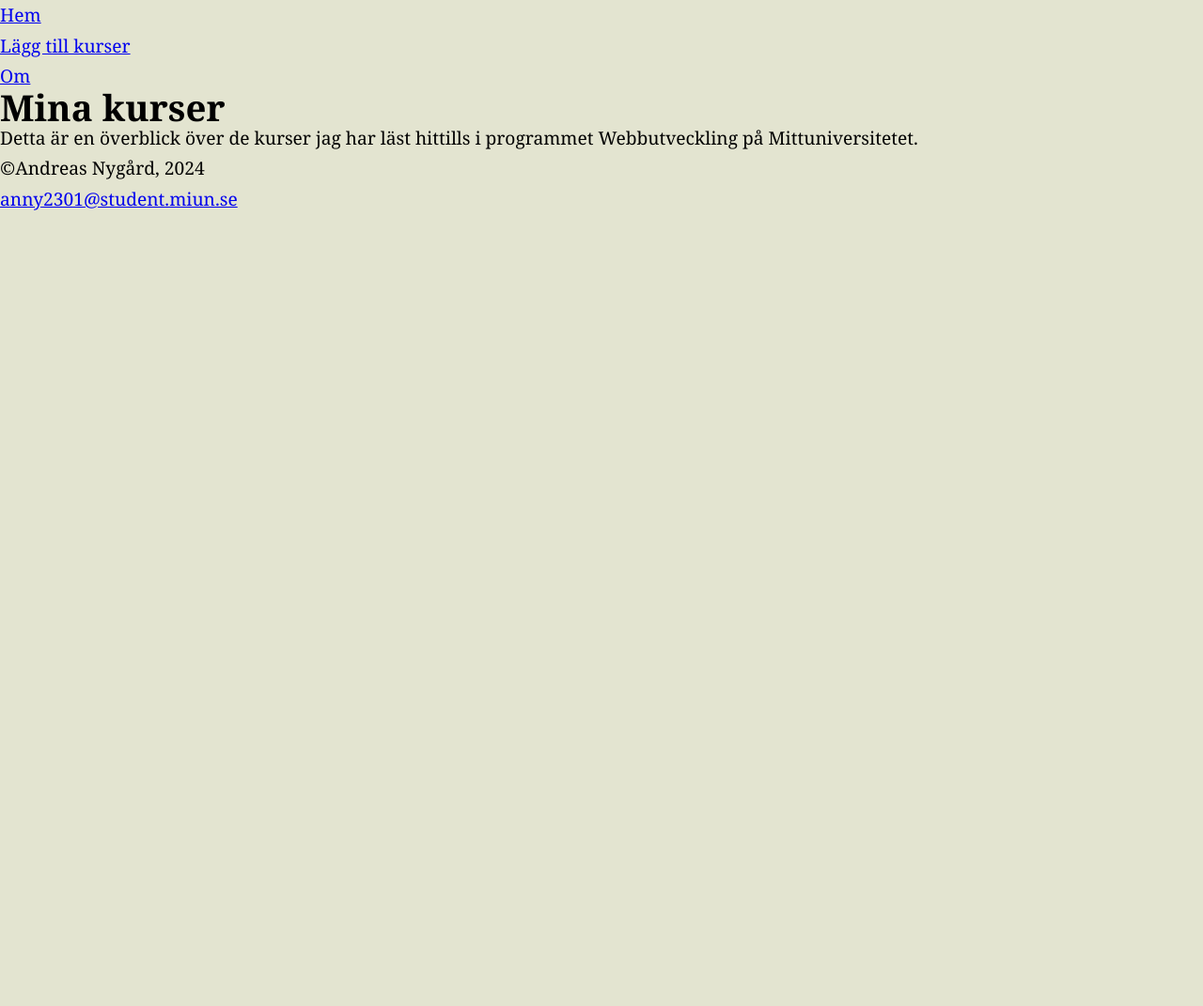
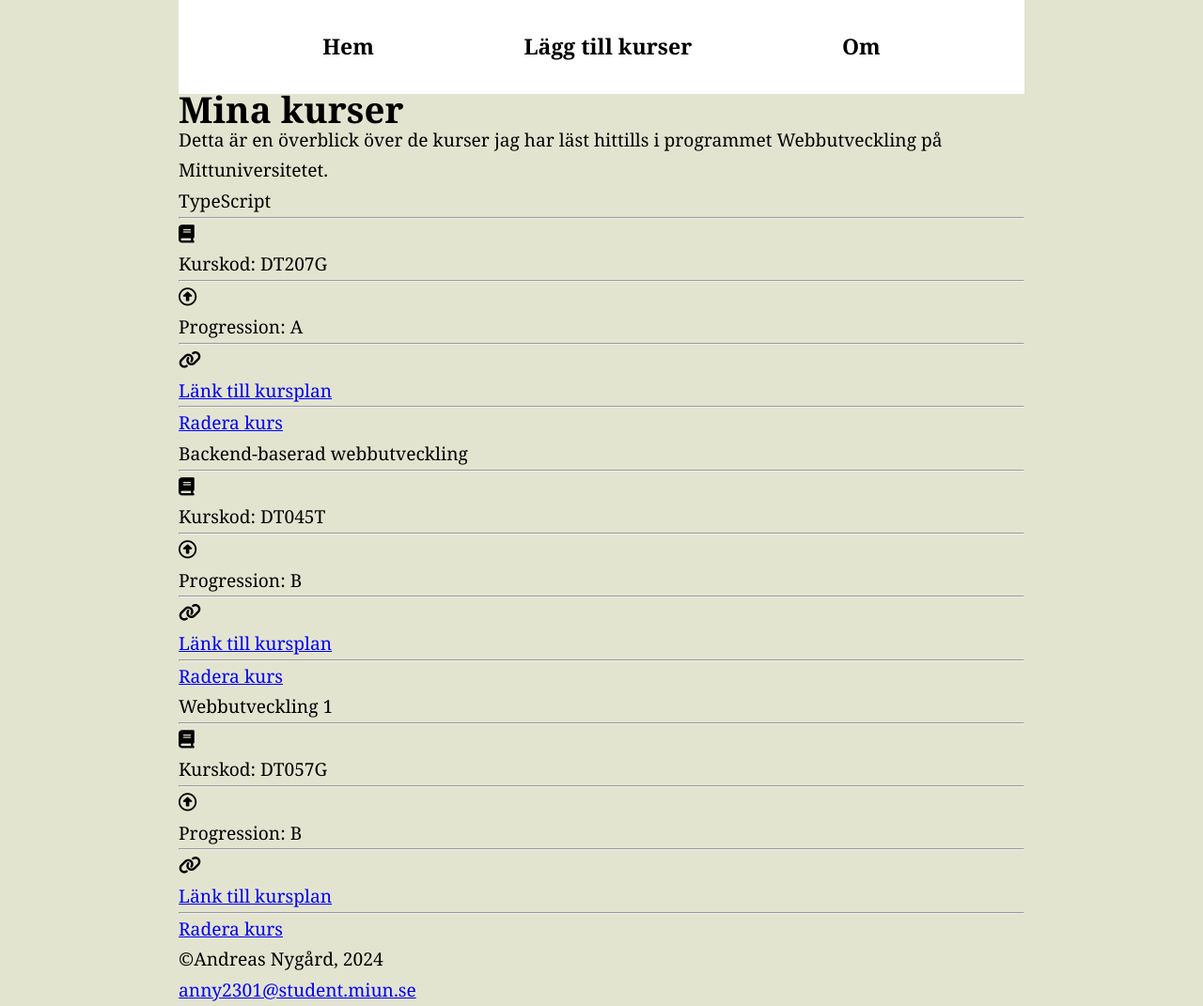
Before and after one commit to Nygaaard/backend-uppgift, a Node server app: page / in a window 1280 px wide. Shown: the whole page at 94% size. Before the commit the page ends 224 px from the top, so only its background shows below. Run offline with Node 20, Linux system fonts and the light colour scheme; data comes from the database, SQL or seed files in the repository; both versions use the stored data as it was after the commit; some libraries are stand-ins or nearby versions.

Commit message:
Displayed existing courses, in database, on index page. Added some styling on body and header

```diff
--- a/public/css/styles.css
+++ b/public/css/styles.css
@@ -9,3 +9,29 @@ body {
   font-size: 1.2em;
   line-height: 1.7em;
 }
+.container {
+  max-width: 900px;
+  margin: 0 auto;
+}
+
+/*Header*/
+.menu {
+  display: flex;
+  justify-content: space-evenly;
+  align-items: center;
+  background-color: #fff;
+  min-height: 100px;
+  list-style: none;
+}
+.menu li {
+  padding: 0.4rem;
+}
+.menu li a {
+  color: #000;
+  text-decoration: none;
+  font-size: 1.2em;
+  font-weight: bold;
+}
+.menu li a:hover {
+  color: #726f6f;
+}
--- a/server.js
+++ b/server.js
@@ -15,7 +15,16 @@ app.use(bodyParser.urlencoded({ extended: true }));
 
 //Routing
 app.get("/", (req, res) => {
-  res.render("index");
+  //Skriv ut alla befintliga kuser från databasen
+  db.all("SELECT * FROM courses;", (err, rows) => {
+    if (err) {
+      console.error(err.message);
+    }
+    res.render("index", {
+      err: "",
+      rows: rows,
+    });
+  });
 });
 
 app.get("/addcourses", (req, res) => {
--- a/views/about.ejs
+++ b/views/about.ejs
@@ -10,7 +10,7 @@
     <div class="container">
       <header>
         <nav>
-          <ul>
+          <ul class="menu">
             <li><a href="/">Hem</a></li>
             <li><a href="/addCourses">Lägg till kurser</a></li>
             <li><a href="/about">Om</a></li>
--- a/views/addcourses.ejs
+++ b/views/addcourses.ejs
@@ -10,7 +10,7 @@
     <div class="container">
       <header>
         <nav>
-          <ul>
+          <ul class="menu">
             <li><a href="/">Hem</a></li>
             <li><a href="/addCourses">Lägg till kurser</a></li>
             <li><a href="/about">Om</a></li>
--- a/views/index.ejs
+++ b/views/index.ejs
@@ -5,12 +5,19 @@
     <meta name="viewport" content="width=device-width, initial-scale=1.0" />
     <title>Hem</title>
     <link rel="stylesheet" href="css/styles.css" />
+    <link
+      rel="stylesheet"
+      href="https://cdnjs.cloudflare.com/ajax/libs/font-awesome/6.5.1/css/all.min.css"
+      integrity="sha512-DTOQO9RWCH3ppGqcWaEA1BIZOC6xxalwEsw9c2QQeAIftl+Vegovlnee1c9QX4TctnWMn13TZye+giMm8e2LwA=="
+      crossorigin="anonymous"
+      referrerpolicy="no-referrer"
+    />
   </head>
   <body>
     <div class="container">
       <header>
         <nav>
-          <ul>
+          <ul class="menu">
             <li><a href="/">Hem</a></li>
             <li><a href="/addCourses">Lägg till kurser</a></li>
             <li><a href="/about">Om</a></li>
@@ -23,6 +30,34 @@
           Detta är en överblick över de kurser jag har läst hittills i
           programmet Webbutveckling på Mittuniversitetet.
         </p>
+        <% if(rows.length > 0) { %> <% rows.forEach((row) => {%>
+        <article class="course-container">
+          <p class="name"><%= row.coursename %></p>
+          <hr />
+          <div class="flex">
+            <i class="fa-solid fa-book"></i>
+            <p class="mid">Kurskod: <%= row.coursecode %></p>
+          </div>
+          <hr />
+          <div class="flex">
+            <i class="fa-regular fa-circle-up"></i>
+            <p class="mid">Progression: <%= row.progression %></p>
+          </div>
+          <hr />
+          <div class="flex">
+            <i class="fa-solid fa-link"></i>
+            <p class="mid">
+              <a href="<%= row.coursecode %>" target="_blank" class="syll-link"
+                >Länk till kursplan</a
+              >
+            </p>
+          </div>
+          <hr />
+          <p>
+            <a href="/delete/<%= row.id %>" class="btn">Radera kurs</a>
+          </p>
+        </article>
+        <% }); %> <% } %>
       </main>
       <footer>
         <p>&copy;Andreas Nygård, 2024</p>
```
Also changed, not shown: db/cv.db.
